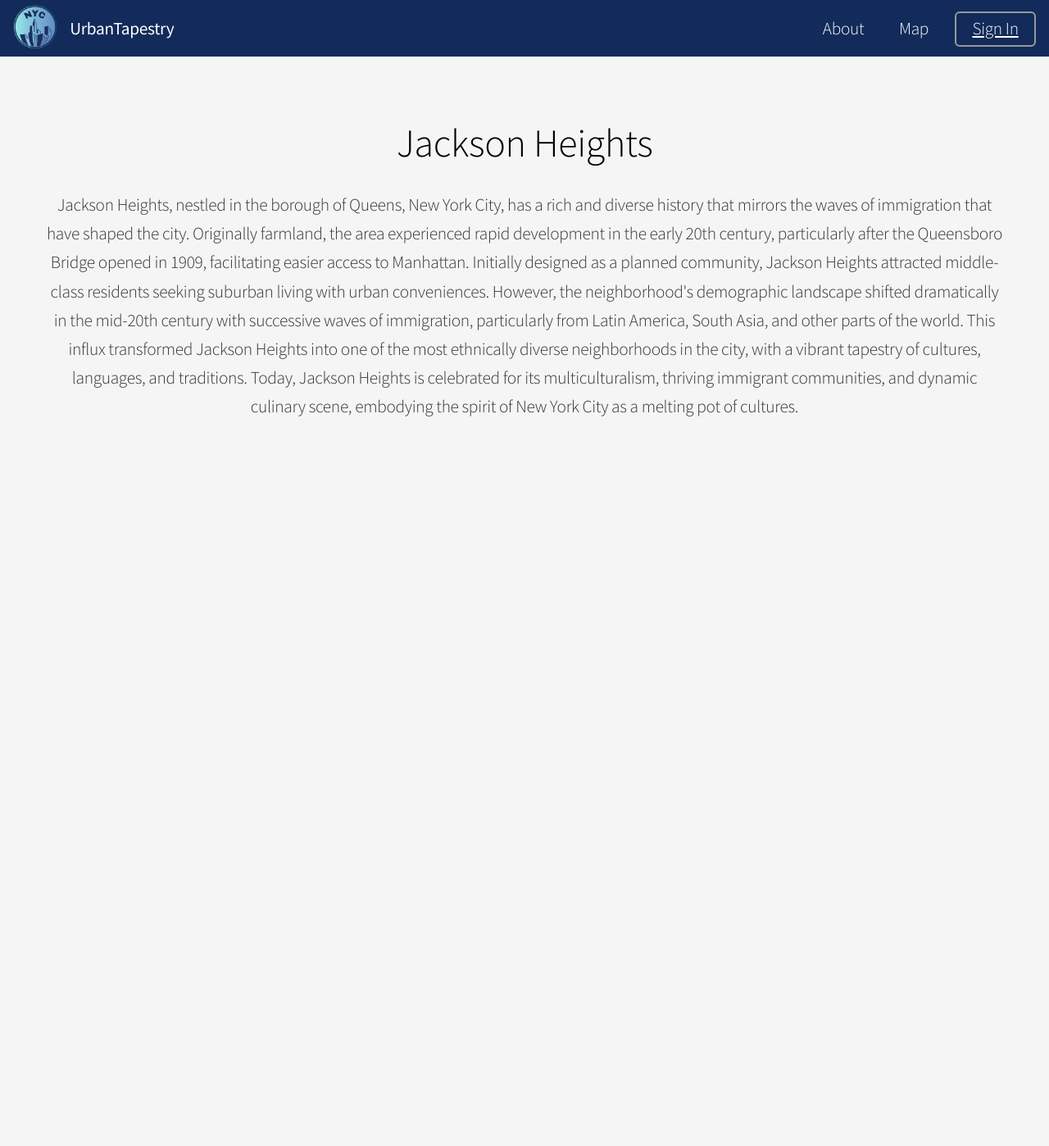
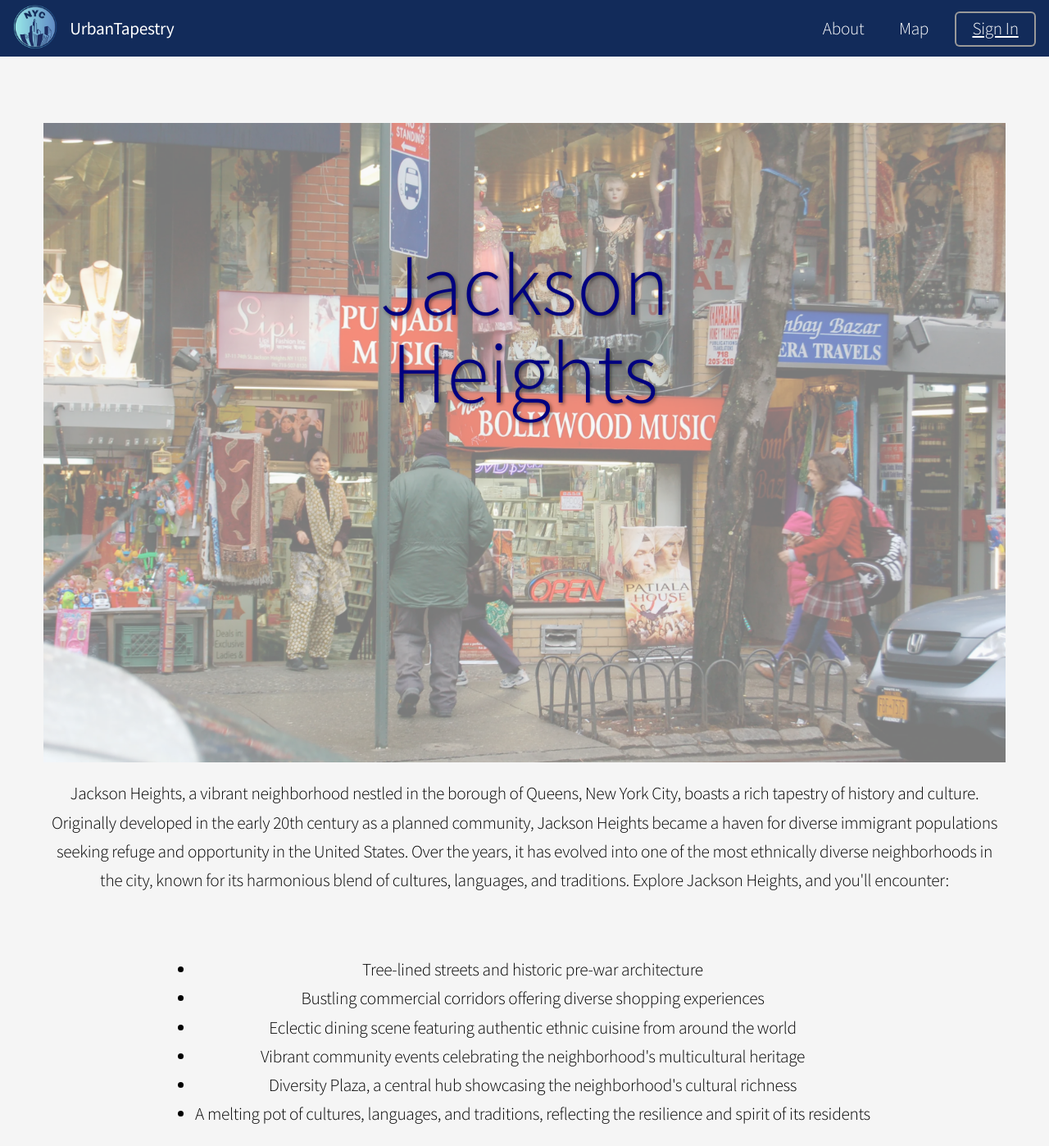
Before and after one commit to Aaleia/UrbanTapestry, a React (Create React App) app in the folder my-app/: page /JacksonHeights in a window 1280 px wide. Shown: the whole page at 82% size. Before the commit the page ends 800 px from the top, so only its background shows below. Built offline with nearby package versions, Linux system fonts and the light colour scheme.

Commit message:
JacksonHeights page done

```diff
--- a/my-app/src/components/ChinaTown.jsx
+++ b/my-app/src/components/ChinaTown.jsx
@@ -17,7 +17,7 @@ class ChinaTown extends Component {
         Chinatown, a historic enclave nestled within the heart of New York City, stands as a testament to the enduring spirit and vibrant culture of its inhabitants. Founded by Chinese immigrants in the late 19th century, Chinatown has evolved into a bustling neighborhood teeming with colorful markets, traditional shops, and aromatic eateries. Despite facing challenges such as discrimination and displacement, Chinatown remains a symbol of resilience and community, offering visitors a rich tapestry of cultural experiences. Explore Chinatown's captivating history and diverse offerings:
         </p>
 
-        <ul>
+        <ul style={{ listStyleType: "disc", marginLeft: "20px" }}>
           <li>Founded by Chinese immigrants in the late 19th century. </li>
           <li>Evolved into a bustling neighborhood with colorful markets and traditional shops. </li>
           <li>Home to renowned culinary scene featuring savory dim sum and aromatic noodle dishes. </li>
--- a/my-app/src/components/JacksonHeights.jsx
+++ b/my-app/src/components/JacksonHeights.jsx
@@ -1,29 +1,26 @@
 import React, { Component } from "react";
 import "./../components/Neighborhood.css";
+import img from "../assets/JH.webp"
 
 class JacksonHeights extends Component {
   render() {
     return (
       <div class="container">
-        <h1>Jackson Heights</h1>
-        <p>
-          Jackson Heights, nestled in the borough of Queens, New York City, has
-          a rich and diverse history that mirrors the waves of immigration that
-          have shaped the city. Originally farmland, the area experienced rapid
-          development in the early 20th century, particularly after the
-          Queensboro Bridge opened in 1909, facilitating easier access to
-          Manhattan. Initially designed as a planned community, Jackson Heights
-          attracted middle-class residents seeking suburban living with urban
-          conveniences. However, the neighborhood's demographic landscape
-          shifted dramatically in the mid-20th century with successive waves of
-          immigration, particularly from Latin America, South Asia, and other
-          parts of the world. This influx transformed Jackson Heights into one
-          of the most ethnically diverse neighborhoods in the city, with a
-          vibrant tapestry of cultures, languages, and traditions. Today,
-          Jackson Heights is celebrated for its multiculturalism, thriving
-          immigrant communities, and dynamic culinary scene, embodying the
-          spirit of New York City as a melting pot of cultures.
-        </p>
+
+      <div className="image-container">
+          <img src={img} alt="China Town" style={{ width: "100%", height: "90%", opacity: 0.5}} />
+          <h1 style={{ position: "absolute", top: "50%", left: "50%", transform: "translate(-50%, -50%)", color: "navy", fontSize: "5em", textShadow: "2px 2px 4px rgba(0, 0, 0, 0.5)" }}>Jackson Heights</h1>
+        </div>
+        <p>Jackson Heights, a vibrant neighborhood nestled in the borough of Queens, New York City, boasts a rich tapestry of history and culture. Originally developed in the early 20th century as a planned community, Jackson Heights became a haven for diverse immigrant populations seeking refuge and opportunity in the United States. Over the years, it has evolved into one of the most ethnically diverse neighborhoods in the city, known for its harmonious blend of cultures, languages, and traditions. Explore Jackson Heights, and you'll encounter:</p>
+      <ul style={{ listStyleType: "disc", marginLeft: "20px" }}>
+        <li>Tree-lined streets and historic pre-war architecture</li>
+        <li>Bustling commercial corridors offering diverse shopping experiences</li>
+        <li>Eclectic dining scene featuring authentic ethnic cuisine from around the world</li>
+        <li>Vibrant community events celebrating the neighborhood's multicultural heritage</li>
+        <li>Diversity Plaza, a central hub showcasing the neighborhood's cultural richness</li>
+        <li>A melting pot of cultures, languages, and traditions, reflecting the resilience and spirit of its residents</li>
+      </ul>
+
       </div>
     );
   }
--- a/my-app/src/components/Neighborhood.css
+++ b/my-app/src/components/Neighborhood.css
@@ -2,7 +2,7 @@
 	display: flex;
 	flex-direction: column;
 	padding-top: 150px;
-	color: rgb(53, 51, 51);
+	color: rgb(0, 0, 0);
 }
 
 
@@ -10,4 +10,5 @@
 .container > h1{
 	font-size: xxx-large;
 	color:black;
+
 }
```
Also changed, not shown: my-app/src/assets/JH.webp (added).
